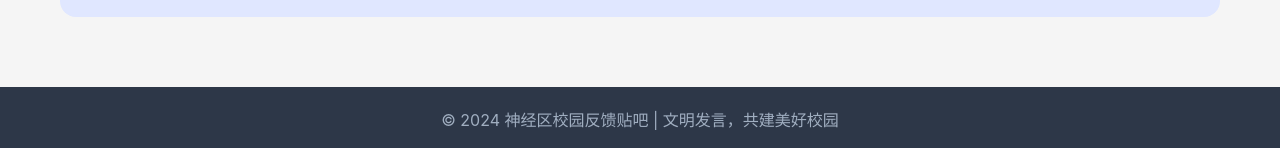
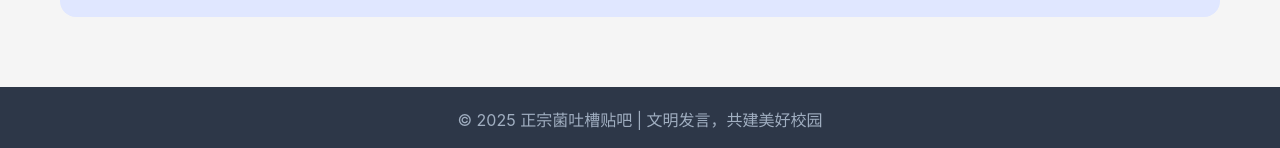
Before and after one commit to shenjingqu/shenjingqu, a Jekyll site: the page built from index.md, in a window 1280 px wide and 946 px high. Shown: the part 795-943 px from the top of the window. Built offline with Jekyll 4.4.1, drawn with Linux system fonts in a browser that asks for light colours.

Commit message:
Update default.html

```diff
--- a/_layouts/default.html
+++ b/_layouts/default.html
@@ -131,7 +131,7 @@
   </div>
 
   <div class="footer">
-    <p>© 2024 神经区校园反馈贴吧 | 文明发言，共建美好校园</p>
+    <p>© 2025 正宗菌吐槽贴吧 | 文明发言，共建美好校园</p>
   </div>
 </body>
 </html>
```
